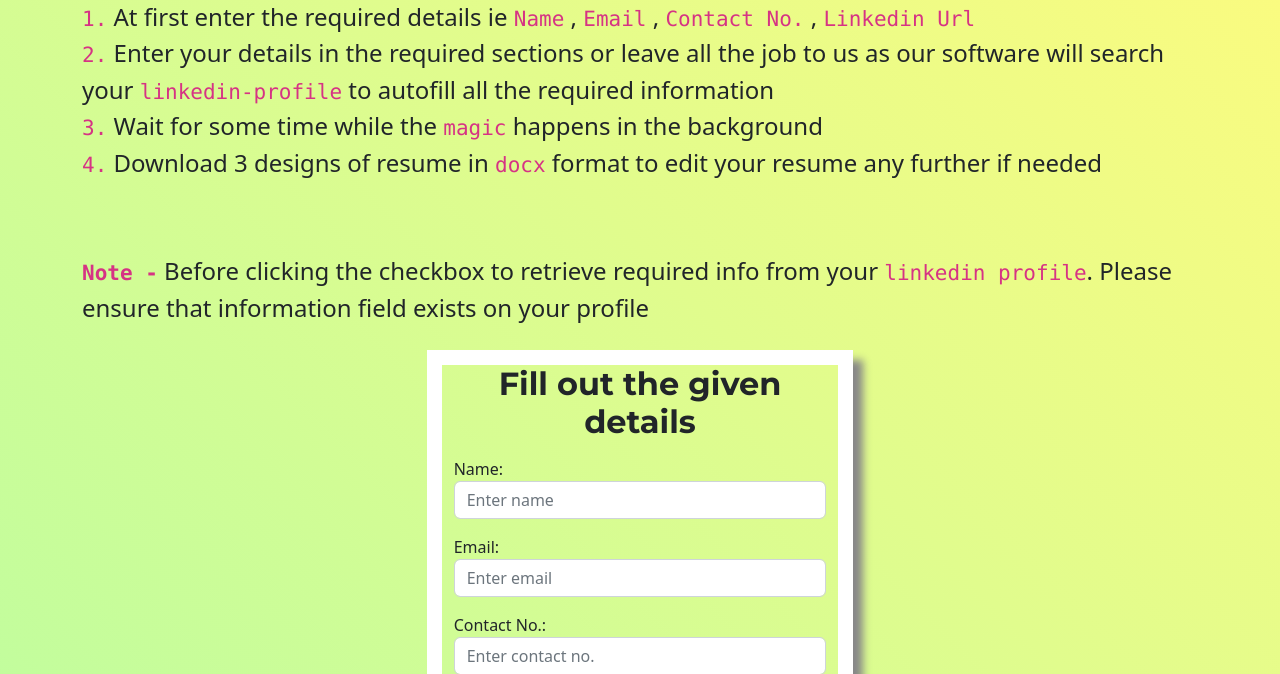
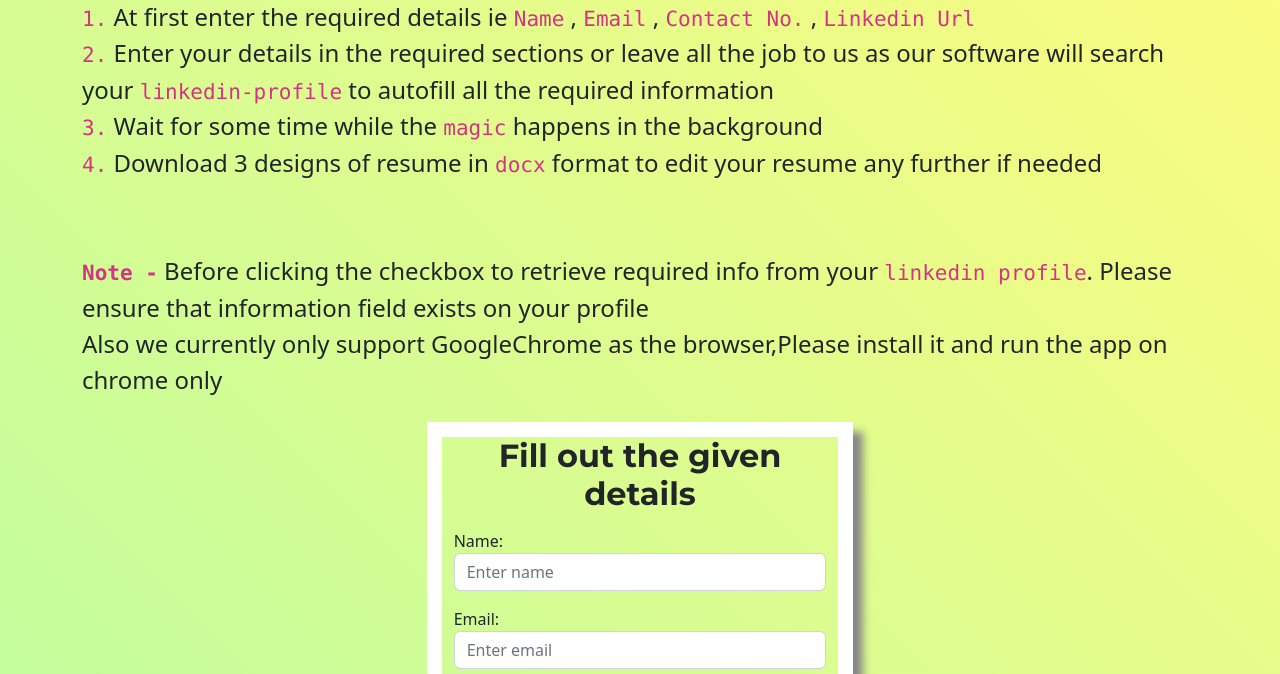
Before and after one commit to Pratham1812/resume_maker, a Django app: page / in a window 1280 px wide. Shown: the part 187-861 px from the top of the page. Run offline with Django 4.2, Linux system fonts and the light colour scheme.

Commit message:
Update home.html updated note

```diff
--- a/templates/home.html
+++ b/templates/home.html
@@ -52,8 +52,8 @@ font-weight: bold;
   <code>2.</code> Enter your details in the required sections or leave all the job to us as our software will search your <code>linkedin-profile</code> to autofill all the required information<br>
  <code>3.</code> Wait for some time while the <code>magic</code> happens in the background <br>
  <code>4.</code> Download 3 designs of resume in <code>docx</code> format to edit your  resume any further if needed<br><br><br>
- <code><strong>Note -</strong></code> Before clicking the checkbox to retrieve required info from your <code>linkedin profile</code>. Please ensure that information field exists on your profile </p>
-
+ <code><strong>Note -</strong></code> Before clicking the checkbox to retrieve required info from your <code>linkedin profile</code>. Please ensure that information field exists on your profile
+<br>Also we currently only support GoogleChrome as the browser,Please install it and run the app on chrome only
 
 
 
```
